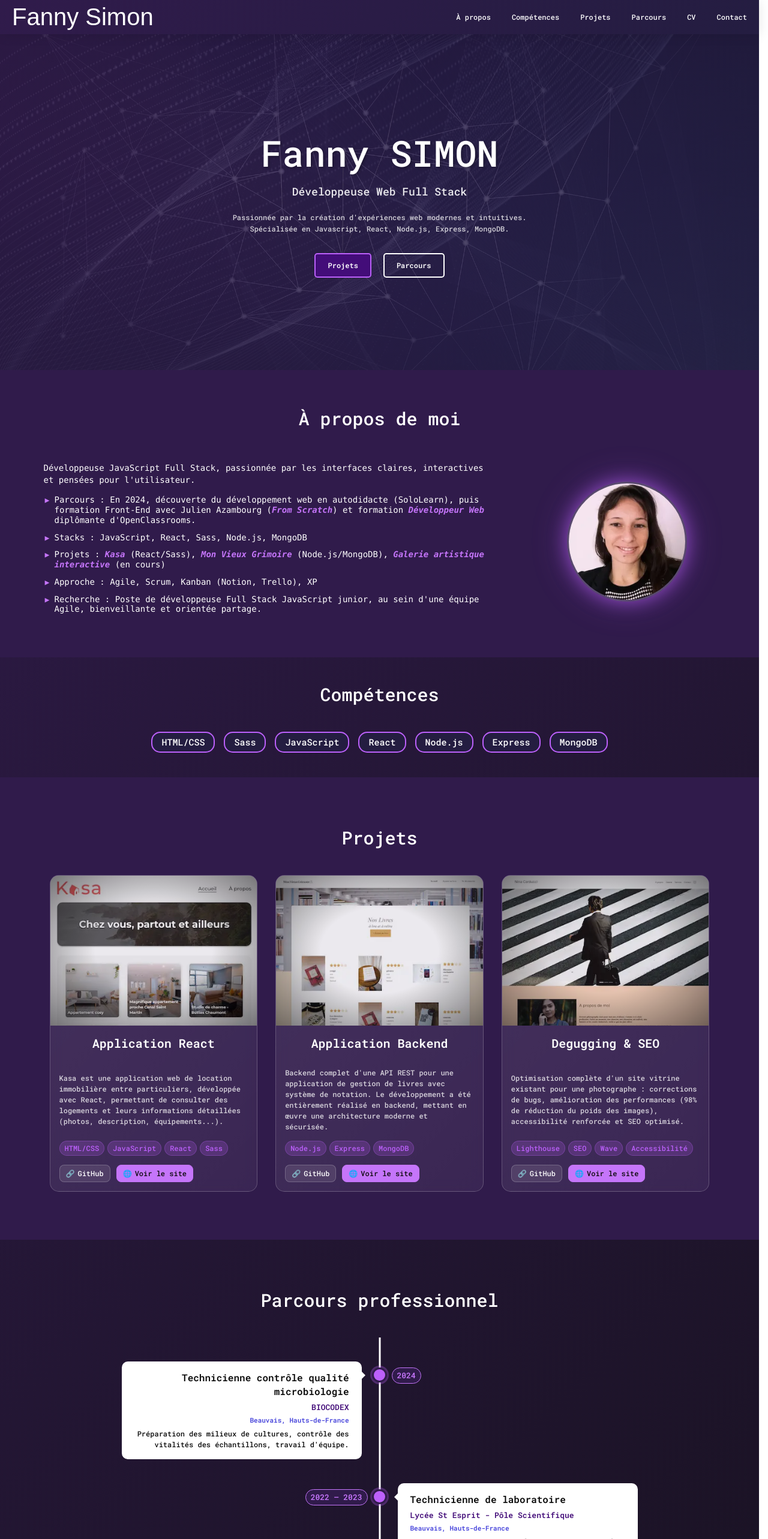
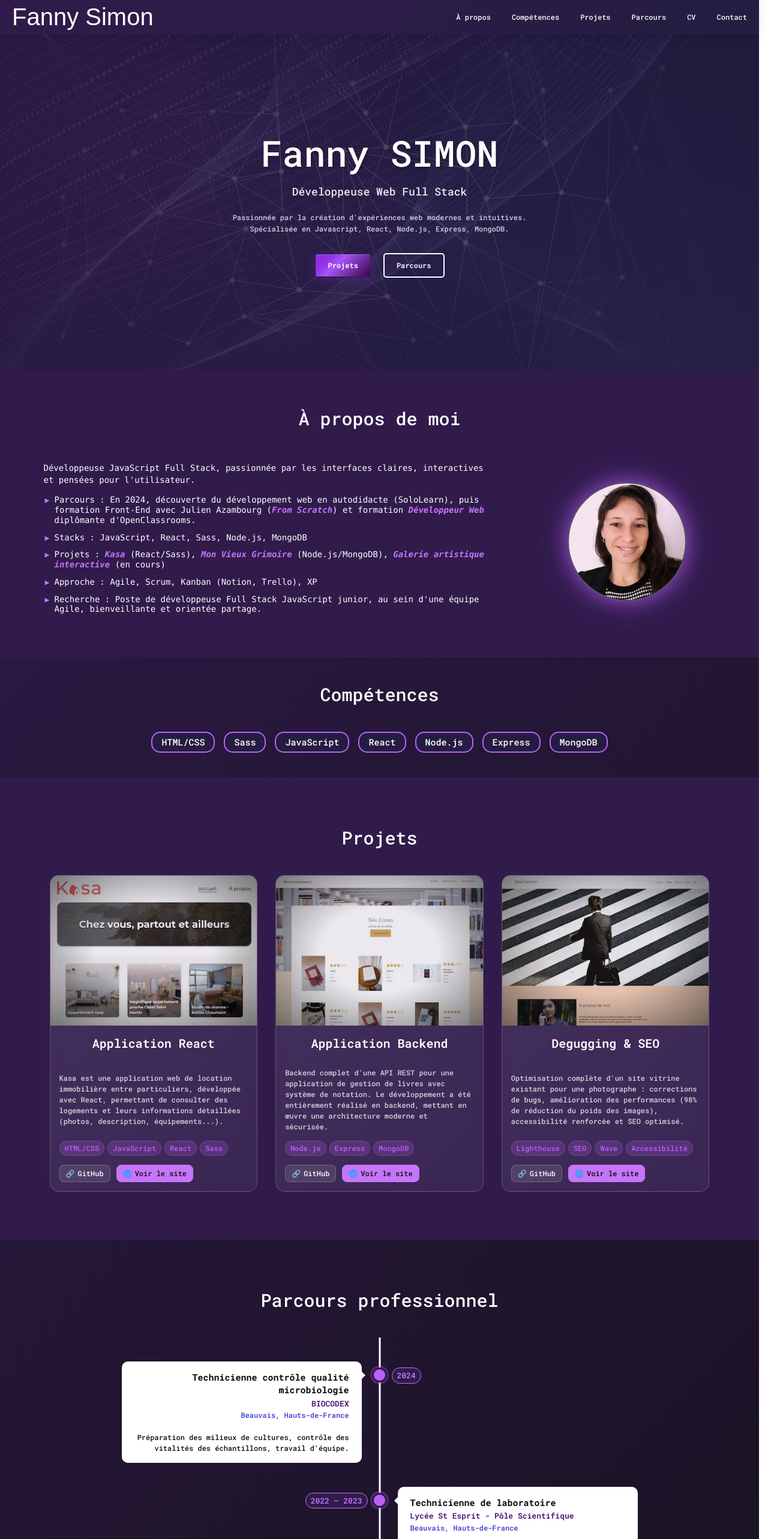
Before and after one commit to ProjetsDevFanny/Projet8_OCR_Portfolio, a React (Vite) app: page / in a window 1280 px wide. Shown: the top 2566 px of the page at 60% size. Built offline with nearby package versions, Linux system fonts and the light colour scheme; a web font is replaced by a local one.

Commit message:
style(Hero action 1srt button & submit contact button): gradient background color upgraded

```diff
--- a/src/Components/Hero/hero.scss
+++ b/src/Components/Hero/hero.scss
@@ -75,13 +75,27 @@
         display: inline-block;
 
         &--primary {
-          background-color: $dark_purple;
-          border: 2px solid $medium_purple;
+            background: linear-gradient(135deg,
+            rgba(138, 43, 226, 1) 0%,
+            rgba(147, 51, 234, 1) 25%,
+            rgba(168, 85, 247, 1) 40%,
+            rgb(54, 1, 75) 100%);
+          border: 2px solid transparent;
+          background-clip: padding-box;
+          box-shadow:
+            0 4px 15px rgba(138, 43, 226, 0.3),
+            inset 0 1px 0 rgba(255, 255, 255, 0.2);
 
           &:hover {
-            background-color: transparent;
+            background: transparent;
+            border: 2px solid $medium_purple;
+            color: $light_purple;
+            font-weight: 800;
             transform: translateY(-2px);
-            box-shadow: 0 5px 15px rgba(188, 96, 251, 0.4);
+            box-shadow:
+              0 8px 25px rgba(156, 69, 238, 0.5),
+              0 0 40px rgba(147, 51, 234, 0.3),
+              inset 0 1px 0 rgba(255, 255, 255, 0.1);
           }
         }
 
--- a/src/Components/Sections/Contacts/contacts.scss
+++ b/src/Components/Sections/Contacts/contacts.scss
@@ -111,15 +111,24 @@
 .form-submit-btn {
   width: 50%;
   padding: 1rem 2rem;
-   background-color: $dark_purple;
-   border: 1.5px solid $medium_purple;
-   color: $white;
   border-radius: 8px;
   @include font-style(1.3rem);
   font-weight: 600;
   cursor: pointer;
   transition: all 0.3s ease;
   margin-top: 1rem;
+
+  background: linear-gradient(135deg,
+      rgba(138, 43, 226, 1) 0%,
+      rgba(147, 51, 234, 1) 25%,
+      rgba(168, 85, 247, 1) 40%,
+      rgb(54, 1, 75) 100%);
+  border: 2px solid transparent;
+  background-clip: padding-box;
+  box-shadow:
+    0 4px 15px rgba(138, 43, 226, 0.3),
+    inset 0 1px 0 rgba(255, 255, 255, 0.2);
+
 
   &:hover:not(:disabled) {
     background: transparent;
--- a/src/Components/Sections/History/History-Items/historyItem.scss
+++ b/src/Components/Sections/History/History-Items/historyItem.scss
@@ -136,25 +136,25 @@
 
   // Element: __title
   &__title {
-    @include font-style(1.6rem);
+    @include font-style(1.5rem);
     color: $black;
-    margin-bottom: 0.5rem;
-    font-weight: 600;
+    margin-bottom: 0.2rem;
+    font-weight: 700;
   }
 
   &__entreprise {
     @include font-style(1.3rem);
     color: $dark_purple;
-    margin-bottom: 0.5rem;
+    margin-bottom: 0.2rem;
     font-weight: 600;
   }
 
   // Element: __location
   &__location {
-    @include font-style(1.1rem);
+    @include font-style(1.2rem);
     color: $blue;
     display: block;
-    margin-bottom: 0.5rem;
+    margin-bottom: 1.8rem;
     font-weight: 550;
   }
 
```
Lines whose indentation alone changed are shown as unchanged.
